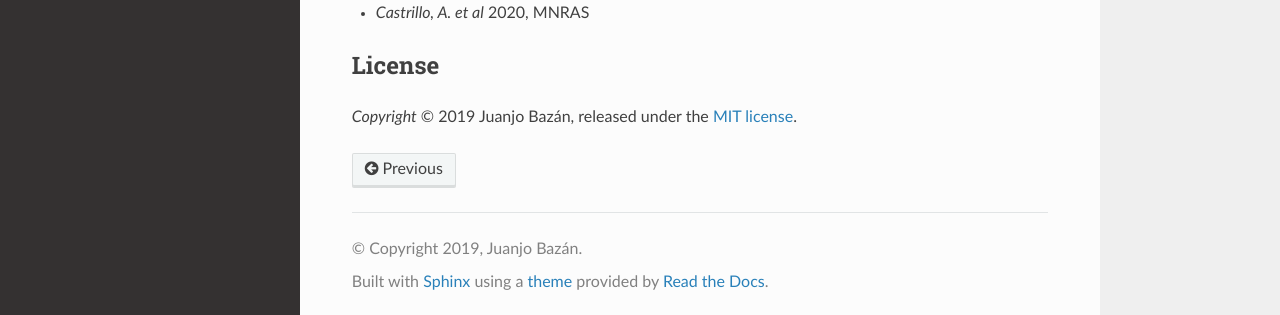
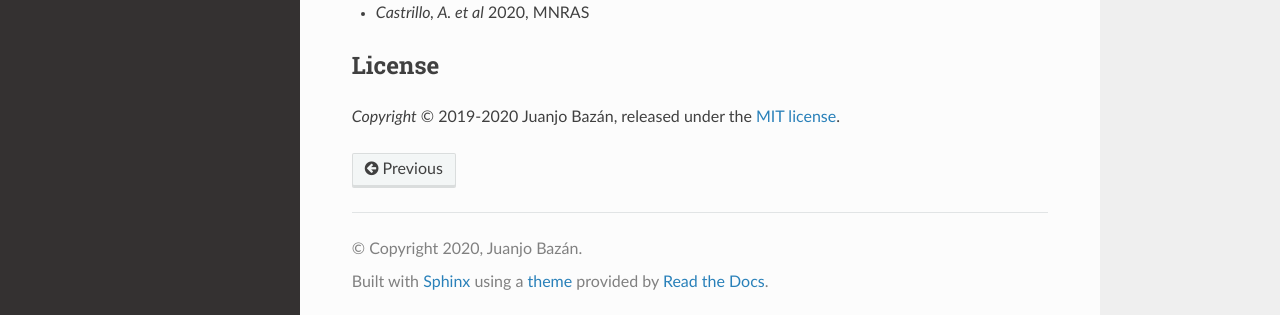
Before and after one commit to xuanxu/starmatrix, a Sphinx documentation site: the page built from docs/credits.rst, in a window 1280 px wide and 973 px high. Shown: the part 655-970 px from the top of the window. Built offline with Sphinx 7.4.7 and the Read the Docs theme 2.0.0, drawn with Linux system fonts in a browser that asks for light colours.

Commit message:
update year

```diff
--- a/README.rst
+++ b/README.rst
@@ -154,7 +154,7 @@ If you want to play with the latest code present in this repository even if it h
 License
 =======
 
-*Copyright* © 2019 Juanjo Bazán, released under the `MIT license`_.
+*Copyright* © 2020 Juanjo Bazán, released under the `MIT license`_.
 
 .. _`MIT license`: https://github.com/xuanxu/intergalactic/blob/master/LICENSE
 
--- a/docs/conf.py
+++ b/docs/conf.py
@@ -20,7 +20,7 @@
 # -- Project information -----------------------------------------------------
 
 project = 'Intergalactic'
-copyright = '2019, Juanjo Bazán'
+copyright = '2020, Juanjo Bazán'
 author = 'Juanjo Bazán'
 
 # The short X.Y version
--- a/docs/credits.rst
+++ b/docs/credits.rst
@@ -34,6 +34,6 @@ Intergalactic is built upon a long list of previous works from different authors
 License
 -------
 
-*Copyright* © 2019 Juanjo Bazán, released under the `MIT license`_.
+*Copyright* © 2019-2020 Juanjo Bazán, released under the `MIT license`_.
 
 .. _`MIT license`: https://github.com/xuanxu/intergalactic/blob/master/LICENSE
```
